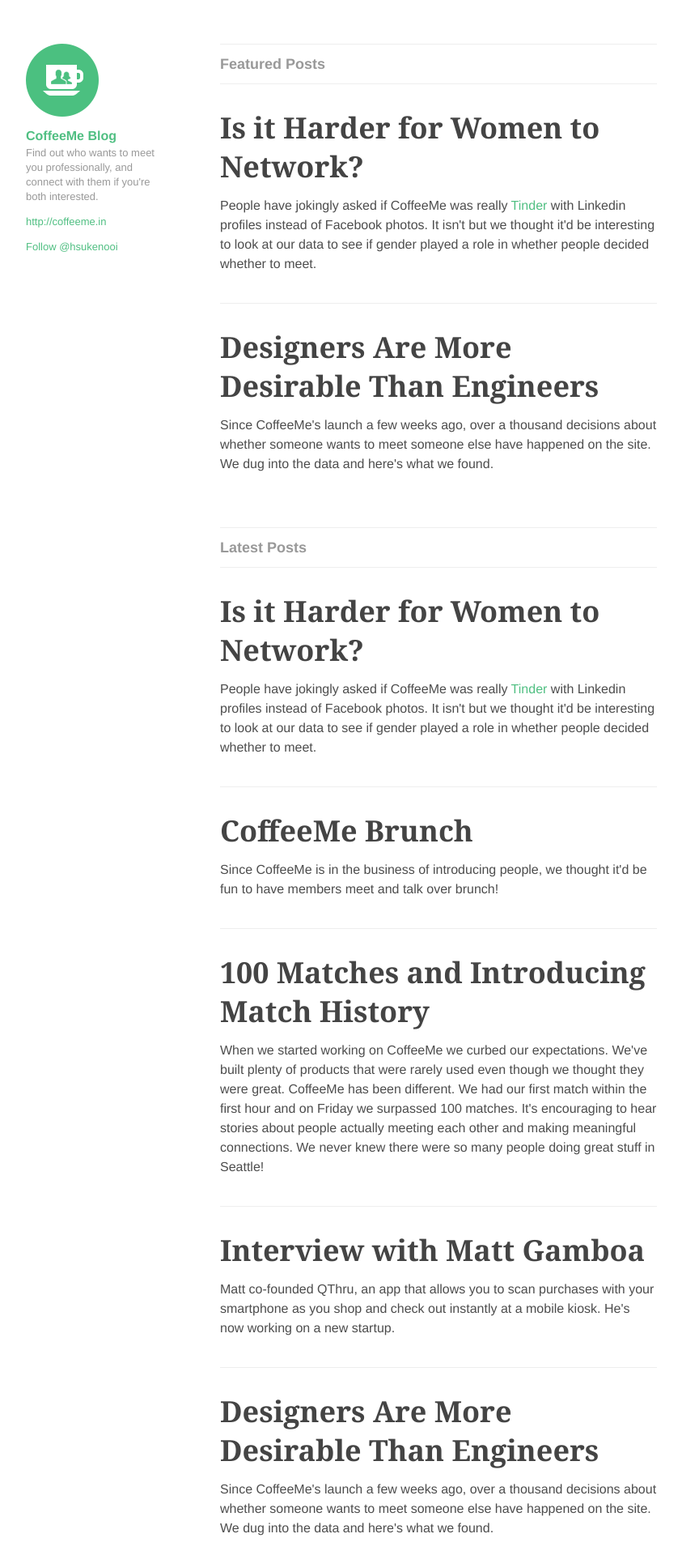
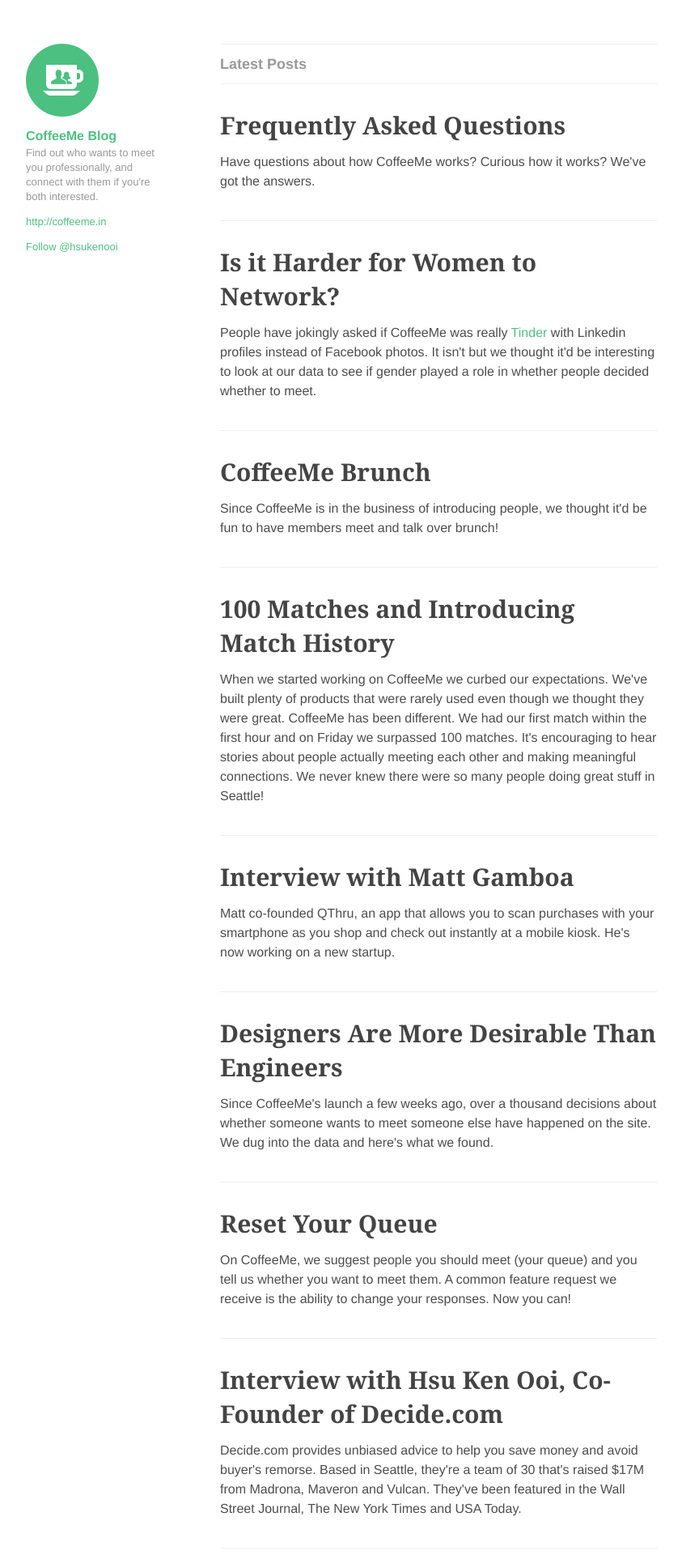
Before and after one commit to hsukenooi/coffeemeblog, a Jekyll site: the page built from index.html, in a window 1280 px wide. Shown: the top 1920 px of the page at 81% size, without its empty margins (98-941 px from the left). Built offline with Jekyll 4.4.1, drawn with Linux system fonts in a browser that asks for light colours; the list of posts is cut into pages by our own code; comment, search, counter and statistics services are not loaded; some of the changed lines change nothing that is shown.

Commit message:
added frequently asked questions

```diff
--- /dev/null
+++ b/_posts/2013-10-15-frequently-asked-questions.textile
@@ -0,0 +1,36 @@
+---
+layout: post
+title: "Frequently Asked Questions"
+excerpt: Have questions about how CoffeeMe works? Curious how it works? We've got the answers.
+---
+
+h1. <a href="{{ page.url }}">{{ page.title }}</a>
+
+<b>What type of people will I meet?</b>
+Founders, engineers, designers and business people from other startups. Even a few investors. No recruiters.
+
+<b>Can I change my response to someone?</b>
+Yes! After you've gone through everyone in the network, there's a "reset your queue" button that will reset everyone you've said no too. It doesn't change any of the yeses.
+
+<b>What happens when I say yes to someone?</b>
+If they say yes to you then you'll be introduced via email. They won't know how you answered unless they say yes too.
+
+<b>What happens when I say no to someone?</b>
+Nothing. They'll never know how you answered.
+
+<b>What happens when I match with someone?</b>
+The first person to say yes will be introduced via email. The second person will be notified on the site.
+
+<b>Do I have to meet the people I match with?</b>
+You don't have to but you did say you wanted to :)
+
+<b>Do I have to meet them right away?</b>
+Nope. There's no rules on when you have to meet them. That's up to the both of you. It could be this week or next month.
+
+<b>What cities is CoffeeMe available?</b>
+Just good old Seattle.
+
+<b>Why is it invite only?</b>
+To ensure every member has worked at a startup before and live in the cities we've launched in.
+
+{% include share.html %}
--- a/css/screen.css
+++ b/css/screen.css
@@ -83,6 +83,8 @@
 	border-bottom: 1px solid #eee;
 }
 .posts .post-listing h1 {
+	font-size: 30px;
+	line-height: 42px;
 	margin-bottom: 12px;
 }
 .post {
--- a/index.html
+++ b/index.html
@@ -1,8 +1,9 @@
 ---
 layout: default
-title: ""
+title: "Home"
 ---
 
+<!--
 <h2 class="post-heading">Featured Posts</h2>
 <ul id="featured-posts" class="posts">
   {% for post in site.posts %}
@@ -14,6 +15,7 @@
     {% endif %}
   {% endfor %}
 </ul>
+-->
 
 <h2 class="post-heading">Latest Posts</h2>
 <ul id="recent-posts" class="posts">
```
